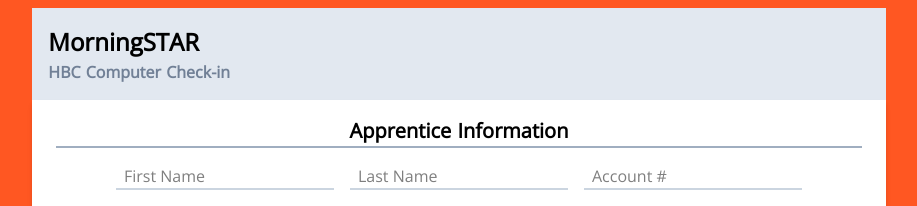
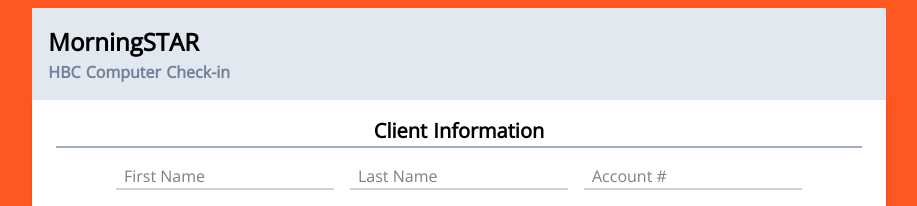
Before and after one commit to BlueSun288/MorningSTAR, a Nuxt app: page / in a window 1280 px wide. Shown: the top 206 px of the page, without its empty margins (181-1098 px from the left). Built offline with nearby package versions, Linux system fonts and the light colour scheme.

Commit message:
Changed heading on customer tab

```diff
--- a/components/checkin.vue
+++ b/components/checkin.vue
@@ -3,7 +3,7 @@
 		<form-header v-bind:card-subtitle="subtitle" v-bind:card-title="title"></form-header>
 		<form autocapitalize="on" @submit.prevent="sendToFirebase" autocomplete="off" class="card" id="checkinForm">
 			<div id="customerInformation" class="m-2">
-				<h2 class="gsHeader">Apprentice Information</h2>
+				<h2 class="gsHeader">Client Information</h2>
 				<div id="topRow" class="block">
 					<input id="firstName" placeholder="First Name" v-model="firstName" class="gsTextField focus:outline-none focus:border-gray-700">
 					<input id="lastName" placeholder="Last Name" v-model="lastName" class="gsTextField focus:outline-none focus:border-gray-700">
--- a/package.json
+++ b/package.json
@@ -17,7 +17,8 @@
     "nuxt": "^2.0.0"
   },
   "devDependencies": {
-    "tailwindcss": "^1.0.0",
-    "nodemon": "^1.18.9"
+    "mini-css-extract-plugin": "^0.7.0",
+    "nodemon": "^1.18.9",
+    "tailwindcss": "^1.0.0"
   }
 }
```
Also changed, not shown: 1 other file (tests, documents, lock files or other folders).
